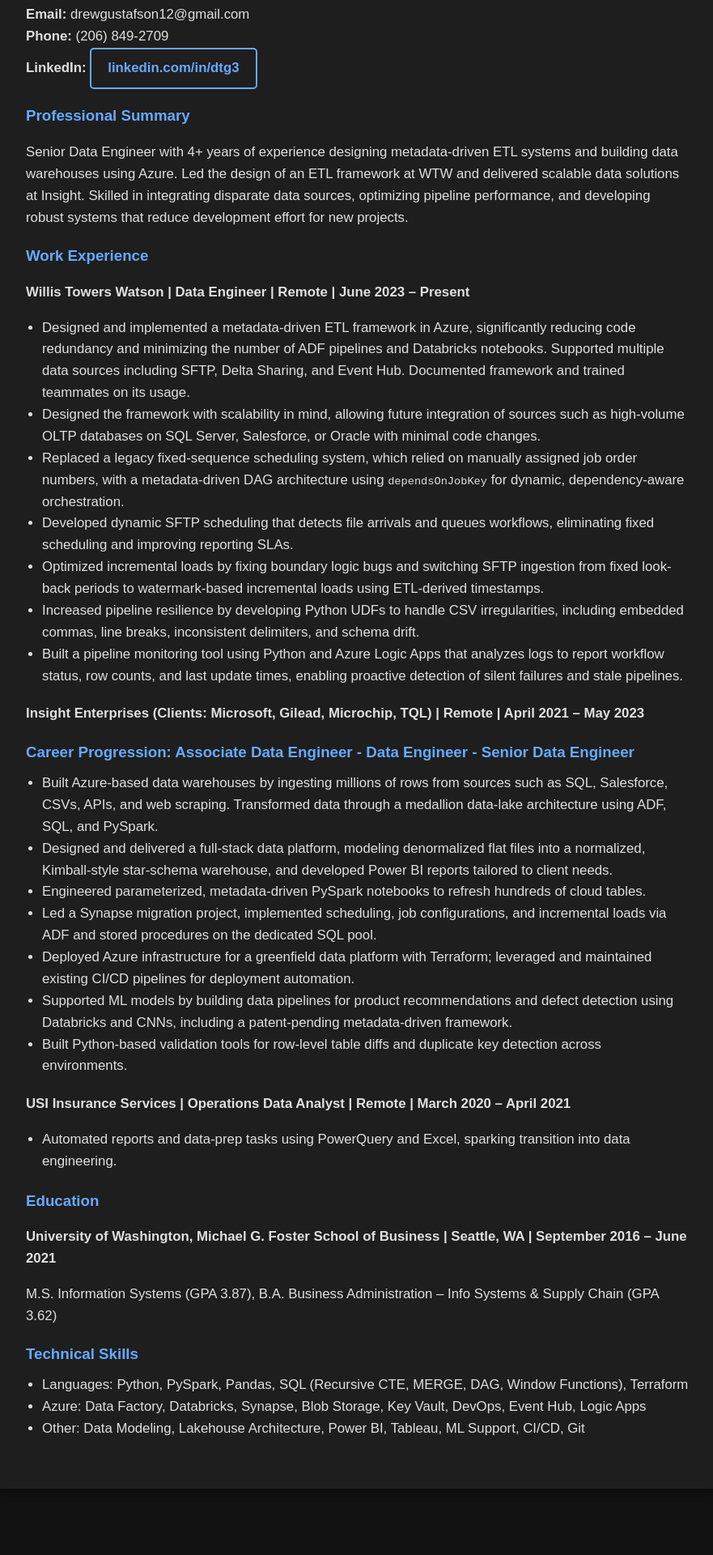
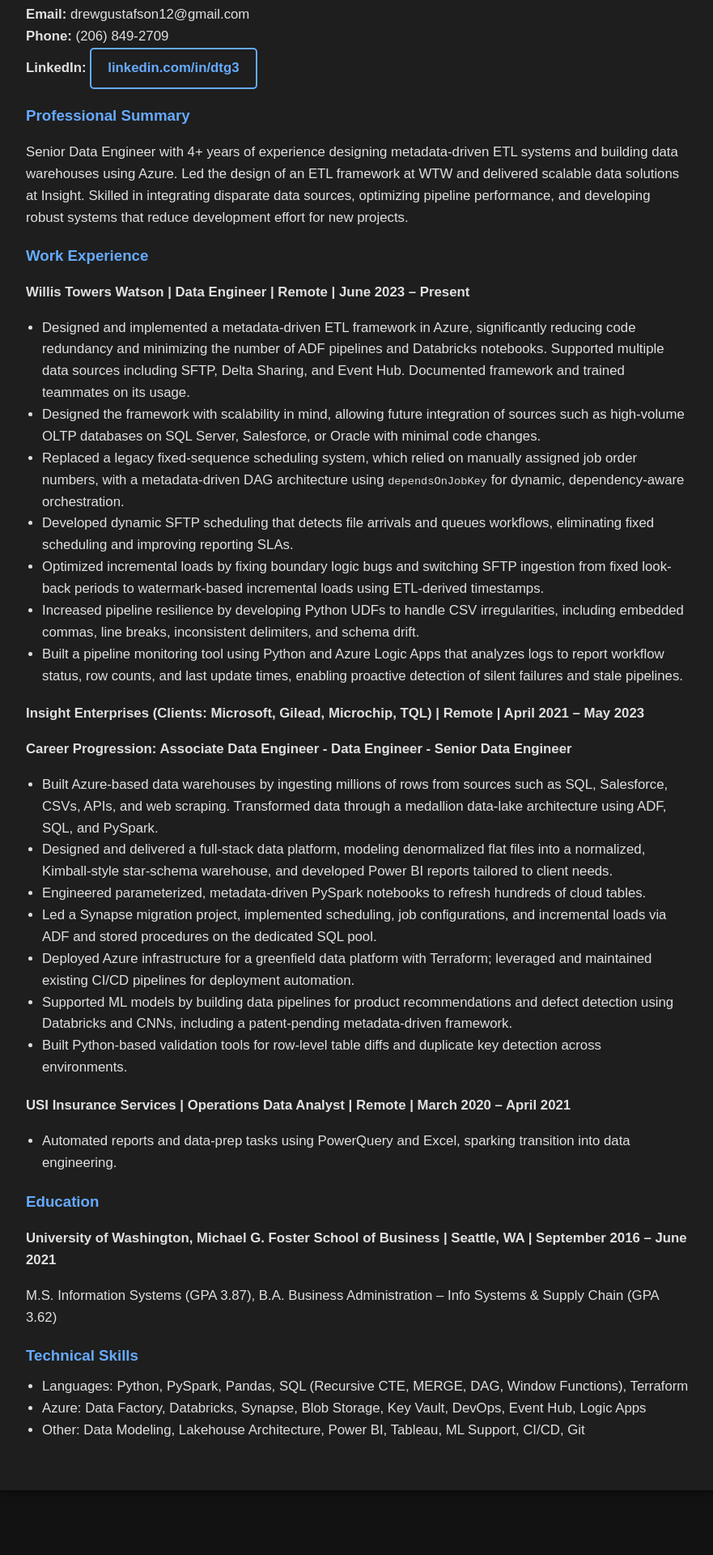
Before and after one commit to dgusty244/dgusty244.github.io, a Jekyll site: the page built from index.html, in a window 1280 px wide. Shown: the part 704-2624 px from the top of the page at 81% size, without its empty margins (198-1079 px from the left). Built offline with Jekyll 4.4.1, drawn with Linux system fonts in a browser that asks for light colours.

Commit message:
Update index.html

```diff
--- a/index.html
+++ b/index.html
@@ -34,7 +34,7 @@
   </ul>
 
   <p><strong>Insight Enterprises (Clients: Microsoft, Gilead, Microchip, TQL) | Remote | April 2021 – May 2023</strong></p>
-  <h3>Career Progression: Associate Data Engineer - Data Engineer - Senior Data Engineer</h3>
+  <p style="margin-top: 0;"><strong>Career Progression: Associate Data Engineer - Data Engineer - Senior Data Engineer</strong></p>
   <ul>
     <li>Built Azure-based data warehouses by ingesting millions of rows from sources such as SQL, Salesforce, CSVs, APIs, and web scraping. Transformed data through a medallion data-lake architecture using ADF, SQL, and PySpark.</li>
     <li>Designed and delivered a full-stack data platform, modeling denormalized flat files into a normalized, Kimball-style star-schema warehouse, and developed Power BI reports tailored to client needs.</li>
```
